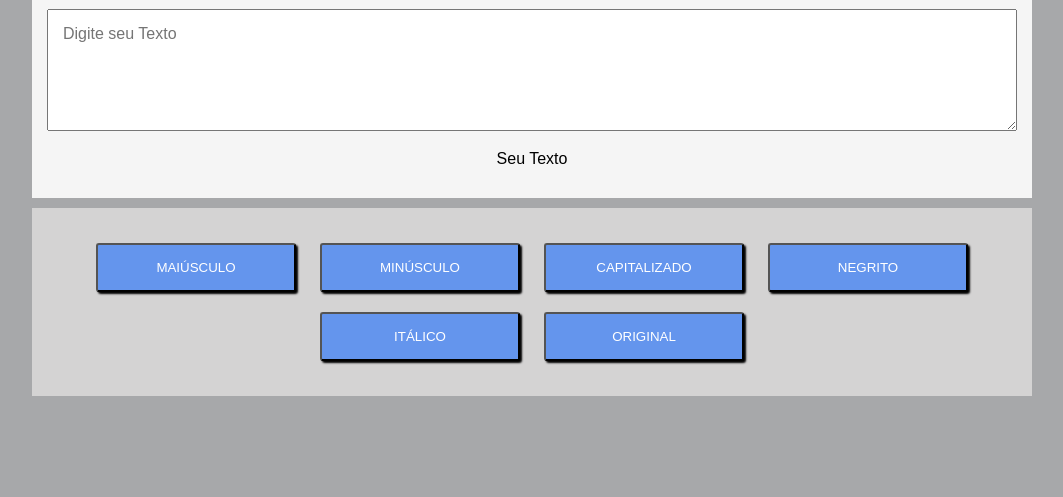
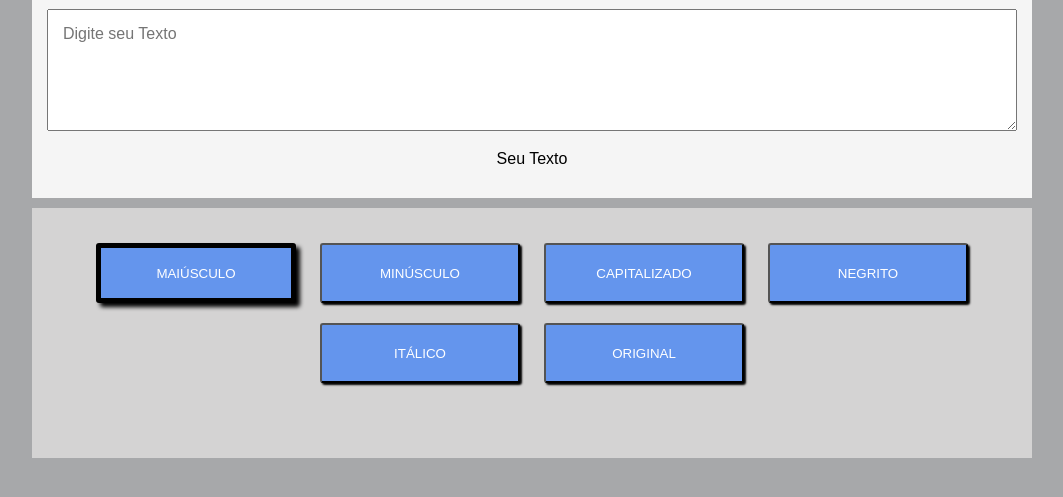
Before and after one commit to cleversonmoraes/editorDeTextosBasico, a plain HTML site: page index.html in a window 1280 px wide. In both pictures the pointer is over the input "MAIÚSCULO". Shown: the part 73-570 px from the top of the page, without its empty margins (108-1171 px from the left). Drawn offline with Linux system fonts and the light colour scheme.

Commit message:
Segundo commit

```diff
--- a/style.css
+++ b/style.css
@@ -46,17 +46,23 @@ header {
     text-align: center;
     max-width: 100%;
     background-color: #d4d3d3;
+    height: 200px;
 }
 .button {
     padding: 15px;
     margin: 10px;
     box-sizing: border-box;
     width: 200px;
+    height: 60px;
     border-radius: 3px;
     box-shadow: 2px 2px 2px black;
     background-color: #6495ED;
     color: white;
     font-family: Arial, Helvetica, sans-serif;
+}
+.button:hover {
+    border: solid 5px black;
+    box-shadow: 4px 4px 4px black;
 }
 
 .capitalizado {
```
